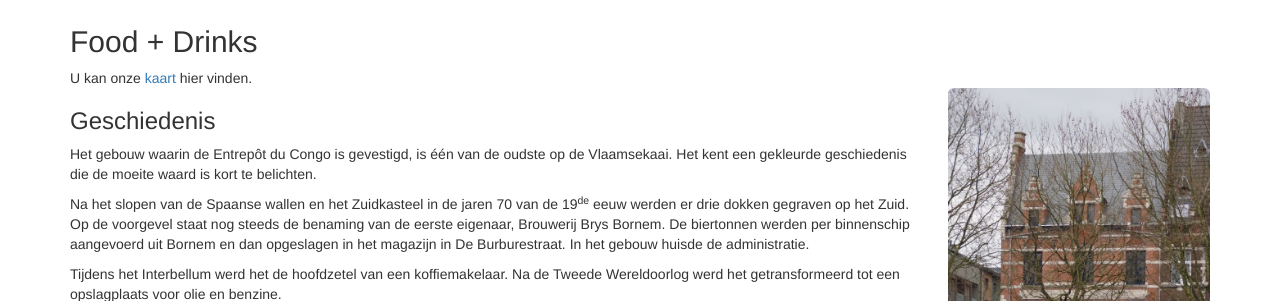
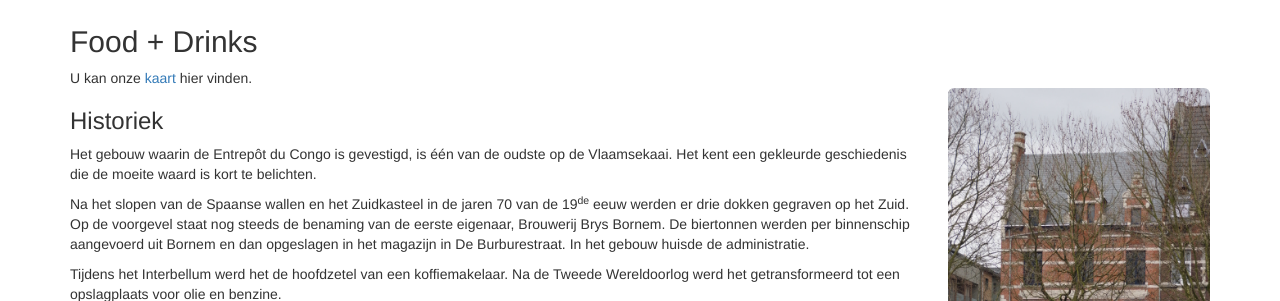
Before and after one commit to entrepot/entrepotducongo.com, a Jekyll site: the page built from index.nl.html, in a window 1280 px wide. Shown: the part 654-955 px from the top of the page. Built offline with Jekyll 4.4.1, drawn with Linux system fonts in a browser that asks for light colours; nearby versions of some CDN libraries; library files that are not in the unit come from our copies.

Commit message:
entrepotducongo.com: multi lang + content

```diff
--- a/index.nl.html
+++ b/index.nl.html
@@ -18,7 +18,7 @@ l'Entrep&#244;t du Congo is een brasserie op 't Zuid in Antwerpen.
 <div class="row">
     <div class="col-md-9">
 
-        <h3>Geschiedenis</h3>
+        <h3>Historiek</h3>
         <p>
             Het gebouw waarin de Entrep&#244;t du Congo is gevestigd, is &eacute;&eacute;n van de oudste op de Vlaamsekaai. Het kent een gekleurde geschiedenis die de moeite waard is kort te belichten.
         </p>
```
